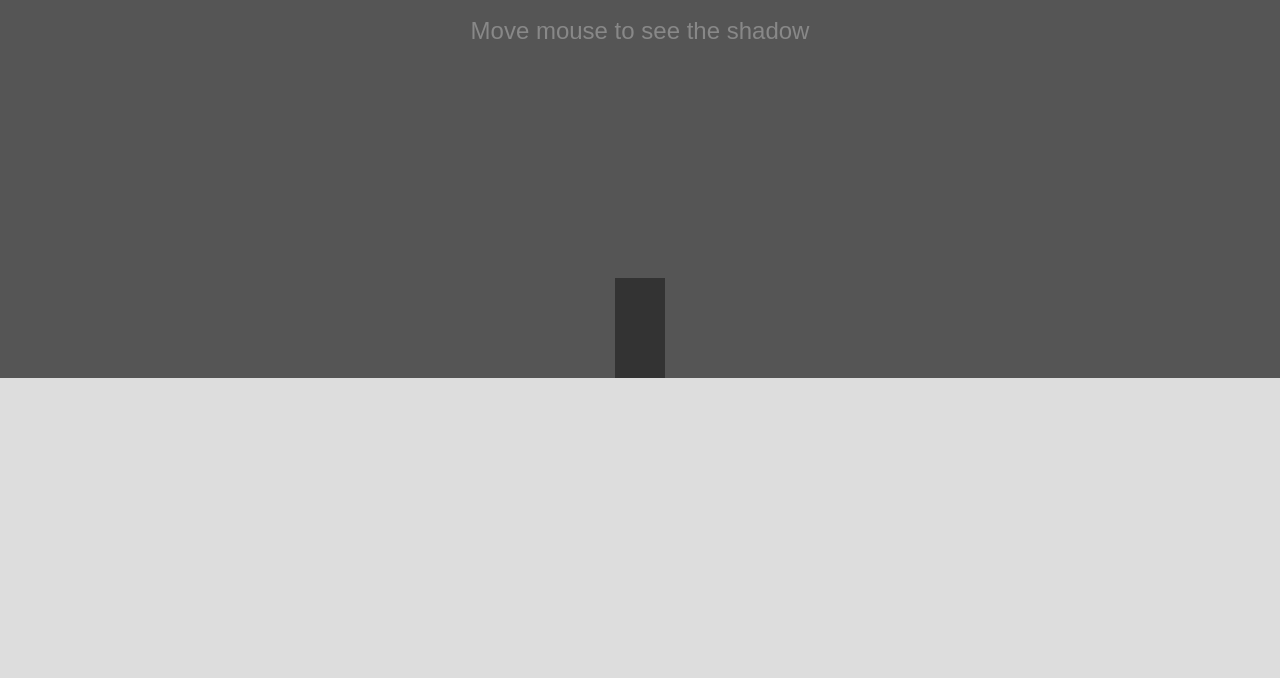
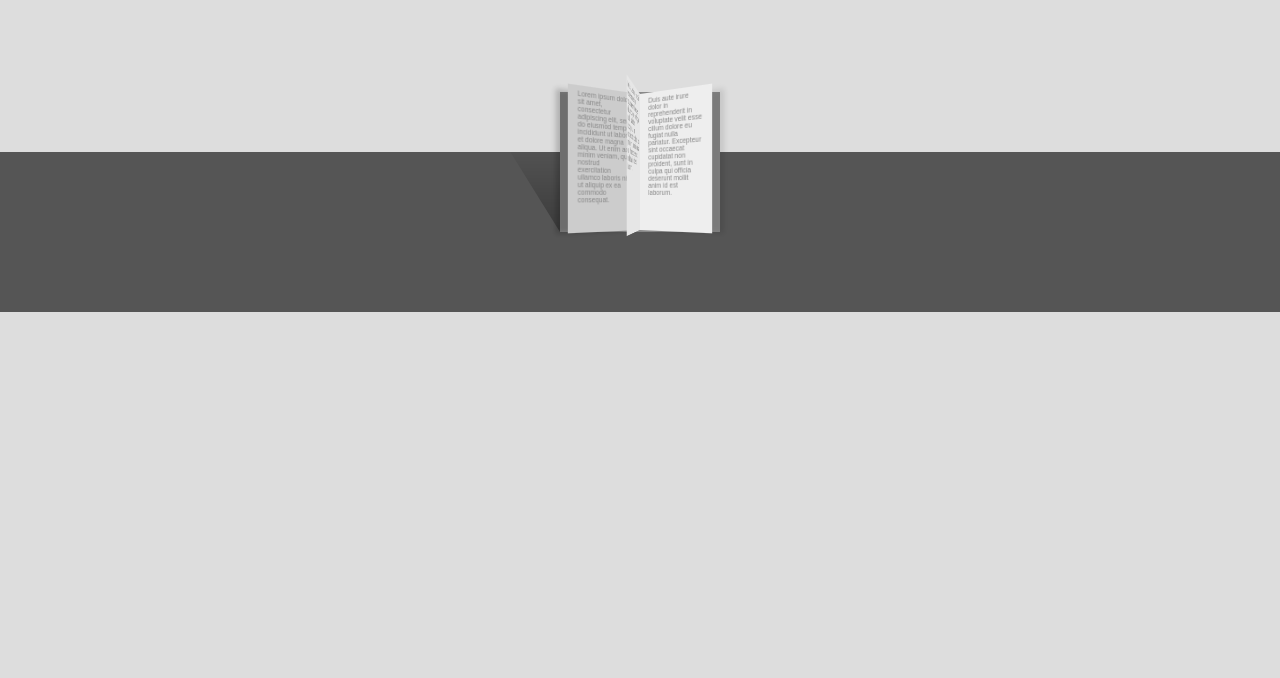
Before and after one commit to antontemchenko/light-n-shadow, a plain HTML site: page demo.html in a window 1280 px wide. Shown: the part 122-800 px from the top of the page. Drawn offline with nearby package versions, Linux system fonts and the light colour scheme.

Commit message:
created lights and shadows

```diff
--- a/demo.html
+++ b/demo.html
@@ -8,10 +8,14 @@
 		<script type="text/javascript" src="script.js"></script>
 	</head>
 	<body ng-app>
+		<h1>Light & Shadow</h1>
+		<p>Move mouse to change lights and shadows</p>
 	    <div class="main">
-			<h1>Light Shadow</h1>
-			<p>Move mouse to see the shadow</p>
-	        <div class="box"></div>
+	        <div class="box">
+	        		<span class="left">Lorem ipsum dolor sit amet, consectetur adipiscing elit, sed do eiusmod tempor incididunt ut labore et dolore magna aliqua. Ut enim ad minim veniam, quis nostrud exercitation ullamco laboris nisi ut aliquip ex ea commodo consequat.</span>
+	        		<span class="middle"></span>
+	        		<span class="right">Duis aute irure dolor in reprehenderit in voluptate velit esse cillum dolore eu fugiat nulla pariatur. Excepteur sint occaecat cupidatat non proident, sunt in culpa qui officia deserunt mollit anim id est laborum.</span>
+	        </div>
 	        <div class="shadow"></div>
 	    </div>
 	</body>
--- a/script.js
+++ b/script.js
@@ -11,10 +11,37 @@ $(document).ready(function(){
 	});
 
 	function deg(){
-		var horizontal =  (100 - Math.round(x*100/width)) + '%';
-		var vertical = (100 - Math.round(y*100/height)) + '%';
-		console.log("horizontal:" + horizontal);
-		console.log("vertical:" + vertical);
-		$(".shadow").css({"top": vertical, "left": horizontal });
+		var transform = Math.round(x*180/width) - 90;
+		var vertical = (Math.round(y*100/height)) + '%';
+		var colorLeft = Math.round(x*50/width) + 200;
+		var colorRight = (50 - Math.round(x*50/width)) + 200;
+		var shadowLeft = Math.round(x*20/width) + 10;
+		var shadowRight = (20 - Math.round(x*20/width)) + 10;
+		var yBox = Math.round(x*6/height) - 3;
+		var xBox = 3 - Math.round(y*6/height);
+		var page = Math.round(x*100/width) + 40;
+		$(".shadow").css({
+			"height": vertical,
+			"-webkit-transform": "skew(" + transform + "deg)" + " translateX(-50%) rotateX(45deg)",
+		    "-moz-transform": "skew(" + transform + "deg)" + " translateX(-50%) rotateX(45deg)",
+		    "-ms-transform": "skew(" + transform + "deg)" + " translateX(-50%) rotateX(45deg)",
+		    "-o-transform": "skew(" + transform + "deg)" + " translateX(-50%) rotateX(45deg)",
+		    "transform": "skew(" + transform + "deg)" + " translateX(-50%) rotateX(45deg)"
+		});
+
+		$(".box").css("transform", "translateX(-50%) rotateX(" + xBox + "deg) rotateY(" + yBox + "deg)");
+
+		$(".middle").css("transform", "rotateY(" + page + "deg)");
+
+		var bgLeft = "rgb(" + colorLeft + "," + colorLeft + "," + colorLeft + ")";
+		var bgRight = "rgb(" + colorRight + "," + colorRight + "," + colorRight + ")";
+		$(".left").css({
+			"background": bgLeft,
+			"box-shadow": " -10px 3px 5px -3px rgba(0, 0, 0, 0." + shadowLeft + ")"
+		});
+		$(".right").css({
+			"background": bgRight,
+			"box-shadow": "10px 3px 5px -3px rgba(0, 0, 0, 0." + shadowRight + ")"
+		});
 	}
 })
--- a/style.css
+++ b/style.css
@@ -3,38 +3,151 @@ html, body {
 	padding: 0;
 	background: #ddd;
 	color: #888;
-	font-size: 24px;
     font-family: Arial, 'Helvetica Neue', Helvetica, sans-serif;
     text-align: center;
     width: 100%;
     height: 100%;
+    overflow: hidden;
+}
+
+h1, p {
+    text-align: center;
+    margin: 0;
+    padding: 10px;
+}
+
+h1 {
+    padding-top: 30px;
+    font-size: 50px;
+    text-transform: uppercase;
+}
+
+p {
+    font-size: 24px;
 }
 
 .main {
 	display: inline-block;
 	position: relative;
 	background: #555;
-	padding-top: 20px;
-	height: 60%;
+	margin-top: 10%;
+	height: 20%;
 	width: 100%;
+	z-index: 2;
+	perspective: 1000px;
+}
+
+.main:before {
+	content: '';
+	position: absolute;
+	width: 100%;
+	height: 100%;
+	top: -100%;
+	background: #ddd;
+	left: 0;
+	z-index: 2;
 }
 
 .box {
-	width: 50px;
-	height: 100px;
+	width: 160px;
+	height: 140px;
 	background: #888;
 	position: absolute;
-	bottom: 0;
+	bottom: 50%;
+	z-index: 3;
 	left: 50%;
 	transform: translateX(-50%);
+    perspective: 1000px;
+    transform-style: preserve-3d;
+}
+
+.box .left, .box .right, .box .middle {
+    text-align: left;
+    width: 60px;
+    height: 128px;
+    font-size: 7px;
+    padding: 4px 10px;
+    bottom: 2px;
+    position: absolute;
+    overflow: hidden;
+    text-overflow: ellipsis;
+}
+
+.box .left {
+	left: 0;
+	background: #ccc;
+    transform: rotateY(35deg);
+    box-shadow: -15px 3px 5px -3px rgba(0,0,0,.2);
+    transform-origin: right;
+}
+
+.box .right {
+	right: 0;
+	background: #eee;
+    transform: rotateY(-35deg);
+    box-shadow: 15px 3px 5px -3px rgba(0,0,0,.1);
+    transform-origin: left;
+}
+
+.box .middle {
+    transform: rotateY(82deg);
+    transform-origin: right;
+    right: 50%;
+    height: 128px;
+    bottom: 2px;
+    position: absolute;
+    background: rgb(230,230,230);
+    z-index: 4;
+    transform-style: preserve-3d;
+}
+
+.box .middle:after {
+	content: 'Duis aute irure dolor in reprehenderit in voluptate velit esse cillum dolore eu fugiat nulla pariatur. Excepteur sint occaecat cupidatat non proident, sunt in culpa qui officia deserunt mollit anim id est laborum.';
+    background: rgb(230,230,230);
+    box-shadow: -15px 3px 5px -3px rgba(0,0,0,.2);
+    z-index: 3;
+    right: 0;
+    height: 95%;
+    padding: 5%;
+    width: 90%;
+    bottom: 0;
+    position: absolute;
+    backface-visibility: hidden;
+
+}
+
+.box .middle:before {
+	content: 'Lorem ipsum dolor sit amet, consectetur adipiscing elit, sed do eiusmod tempor incididunt ut labore et dolore magna aliqua. Ut enim ad minim veniam, quis nostrud exercitation ullamco laboris nisi ut aliquip ex ea commodo consequat.';
+    position: absolute;
+    transform: rotateY(180deg);
+    background: rgb(230,230,230);
+    box-shadow: -15px 3px 5px -3px rgba(0,0,0,.2);
+    z-index: 3;
+    padding: 5%;
+    transform-origin: right;
+    right: 100%;
+    height: 95%;
+    width: 90%;
+    bottom: 0;
+    backface-visibility: hidden;
 }
 
 .shadow {
-	width: 50px;
-	height: 100px;
-	position: absolute;
-	background: #333;
-	bottom:0;
+	width: 160px;
+	height: 140px;
+	background: -webkit-linear-gradient(transparent, rgba(0,0,0,.3));
+	bottom: 50%;
 	left: 50%;
-	transform: translateX(-50%);
+	z-index: 0;
+    position: absolute;
+    -webkit-transform: skew(35deg) translateX(-50%) rotateX(45deg);
+    -webkit-transform-origin: bottom;
+    -moz-transform: skew(35deg) translateX(-50%) rotateX(45deg);
+    -moz-transform-origin: bottom;
+    -ms-transform: skew(35deg) translateX(-50%) rotateX(45deg);
+    -ms-transform-origin: bottom;
+    -o-transform: skew(35deg) translateX(-50%) rotateX(45deg);
+    -o-transform-origin: bottom;
+    transform: skew(35deg) translateX(-50%) rotateX(45deg);
+    transform-origin: bottom;
 }
```
